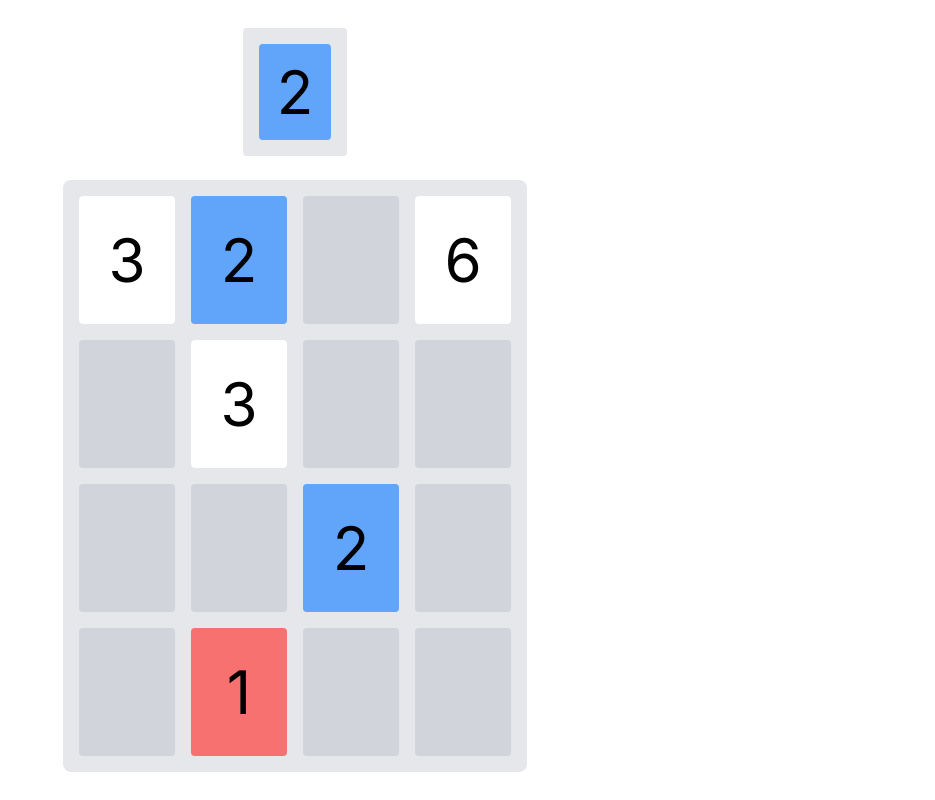
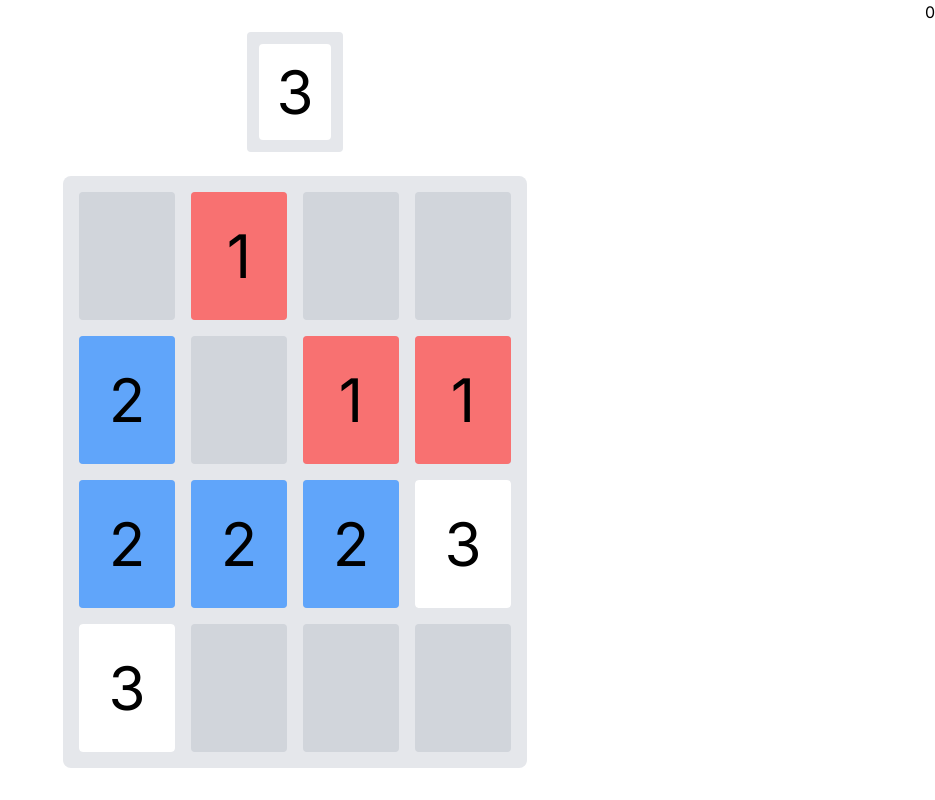
Before and after one commit to Trevor-M-Williams/games-2.0, a Next.js app: page /threes in a window 1280 px wide. Shown: the whole page, without its empty margins (345-1280 px from the left). Built offline with nearby package versions, Linux system fonts and the light colour scheme.

Commit message:
feat: bonus tile

```diff
--- a/app/threes/page.tsx
+++ b/app/threes/page.tsx
@@ -9,11 +9,14 @@ import { useGameLogic } from "@/components/threes/game-logic";
 
 export default function Threes() {
   const gridSize = 4;
-  const { tiles, nextTile, gameOver, onRestart } = useGameLogic(gridSize);
+  const { tiles, nextTile, gameOver, onRestart, score, moveCount } =
+    useGameLogic(gridSize);
 
   return (
     <div className="h-full w-full flex flex-col gap-6 items-center justify-center">
-      {gameOver && <GameOverModal score={123} onRestart={onRestart} />}
+      <div className="absolute top-0 right-0">{moveCount}</div>
+
+      {gameOver && <GameOverModal score={score} onRestart={onRestart} />}
 
       <NextTile value={nextTile} />
 
--- a/components/threes/game-logic.ts
+++ b/components/threes/game-logic.ts
@@ -1,20 +1,30 @@
 import { useState, useEffect } from "react";
-import { updateTiles, initTiles, mergeTiles, checkGameOver } from "./utils";
+import {
+  updateTiles,
+  initTiles,
+  mergeTiles,
+  checkGameOver,
+  calculateScore,
+  getBonusTile,
+} from "./utils";
 
 export function useGameLogic(gridSize: number) {
-  const initialTileBag = [1, 1, 1, 1, 2, 2, 2, 2, 3, 3, 3, 6];
+  const initialTileBag = [1, 1, 1, 1, 2, 2, 2, 2, 3, 3, 3, 3];
 
   const [tiles, setTiles] = useState<Tile[]>([]);
   const [tileBag, setTileBag] = useState<number[]>(initialTileBag);
   const [nextTile, setNextTile] = useState<number>(0);
   const [isTransitioning, setIsTransitioning] = useState(false);
-  const [moveNumber, setMoveNumber] = useState(0);
+  const [moveCount, setMoveCount] = useState(0);
   const [gameOver, setGameOver] = useState(false);
+  const [score, setScore] = useState(0);
+  const [highTile, setHighTile] = useState(0);
 
   useEffect(() => {
-    let { newTiles, newTileBag } = initTiles(gridSize, tileBag);
-    const nextTile = newTileBag[Math.floor(Math.random() * newTileBag.length)];
-    newTileBag = newTileBag.filter((tile) => tile !== nextTile);
+    const shuffledTileBag = initialTileBag.sort(() => Math.random() - 0.5);
+    let { newTiles, newTileBag } = initTiles(gridSize, shuffledTileBag);
+    const nextTile = newTileBag[0];
+    newTileBag = newTileBag.slice(1);
 
     setTiles(newTiles);
     setNextTile(nextTile);
@@ -39,31 +49,29 @@ export function useGameLogic(gridSize: number) {
 
       if (!validKeys.includes(event.key)) return;
 
-      const { moved, newTiles, newTile } = updateTiles(
-        event,
-        tiles,
-        gridSize,
-        nextTile
-      );
+      const { moved, newTiles } = updateTiles(event, tiles, gridSize, nextTile);
 
       if (moved) {
-        setMoveNumber(moveNumber + 1);
+        const newHighTile = Math.max(...newTiles.map((tile) => tile.value));
+
+        const nextTile = tileBag[0];
+        let newTileBag = tileBag.slice(1);
+
+        if (newTileBag.length === 0) {
+          newTileBag = [...initialTileBag].sort(() => Math.random() - 0.5);
+          if (newHighTile >= 48) {
+            const bonusTile = getBonusTile(highTile);
+            newTileBag.push(bonusTile);
+          }
+        }
+
+        setMoveCount(moveCount + 1);
         setIsTransitioning(true);
         setTiles(newTiles);
-
-        const nextTile = tileBag[Math.floor(Math.random() * tileBag.length)];
-        let newTileBag = tileBag.filter((tile) => tile !== nextTile);
-
-        if (newTileBag.length === 0) {
-          newTileBag = [1, 1, 1, 1, 2, 2, 2, 2, 3, 3, 3, 6];
-        }
+        setHighTile(newHighTile);
 
         setNextTile(nextTile);
         setTileBag(newTileBag);
-
-        setTimeout(() => {
-          if (newTile) setTiles(updateNewTile(newTiles, newTile));
-        }, 10);
 
         setTimeout(() => {
           setIsTransitioning(false);
@@ -74,46 +82,40 @@ export function useGameLogic(gridSize: number) {
 
     window.addEventListener("keydown", onKeyDown);
     return () => window.removeEventListener("keydown", onKeyDown);
-  }, [tiles]);
+  }, [
+    tiles,
+    isTransitioning,
+    gameOver,
+    moveCount,
+    gridSize,
+    tileBag,
+    nextTile,
+    highTile,
+  ]);
 
   useEffect(() => {
-    if (moveNumber > 10 || checkGameOver(tiles, gridSize)) {
+    // to promote focus
+    // if (moveCount > 10) {
+    //   setScore(0);
+    //   setGameOver(true);
+    // }
+    if (checkGameOver(tiles, gridSize)) {
+      setScore(calculateScore(tiles));
       setGameOver(true);
     }
   }, [tiles]);
 
-  function updateNewTile(newTiles: Tile[], newTile: Tile) {
-    const newTileId = newTile.id;
-
-    const updatedTiles = newTiles.map((tile) => {
-      if (tile.id === newTileId) {
-        if (tile.x < 0) {
-          tile.x = 0;
-        } else if (tile.x >= gridSize) {
-          tile.x = gridSize - 1;
-        } else if (tile.y < 0) {
-          tile.y = 0;
-        } else if (tile.y >= gridSize) {
-          tile.y = gridSize - 1;
-        }
-      }
-      return tile;
-    });
-
-    return updatedTiles;
-  }
-
   function onRestart() {
     let { newTiles, newTileBag } = initTiles(gridSize, initialTileBag);
-    const nextTile = newTileBag[Math.floor(Math.random() * newTileBag.length)];
-    newTileBag = newTileBag.filter((tile) => tile !== nextTile);
+    const nextTile = newTileBag[0];
+    newTileBag = newTileBag.slice(1);
 
     setTiles(newTiles);
     setNextTile(nextTile);
     setTileBag(newTileBag);
     setGameOver(false);
-    setMoveNumber(0);
+    setMoveCount(0);
   }
 
-  return { tiles, nextTile, gameOver, onRestart };
+  return { tiles, nextTile, gameOver, onRestart, score, moveCount };
 }
--- a/components/threes/ui.tsx
+++ b/components/threes/ui.tsx
@@ -44,7 +44,7 @@ export function NextTile({ value }: { value: number }) {
   if (value === 2) bgColor = "bg-blue-400";
 
   return (
-    <div className="bg-gray-200 p-4 rounded">
+    <div className="bg-gray-200 p-3 rounded">
       <div
         className={cn(
           "w-[4.5rem] h-[6rem] flex items-center justify-center text-6xl rounded",
--- a/components/threes/utils.ts
+++ b/components/threes/utils.ts
@@ -1,3 +1,30 @@
+const scoreMap = {
+  1: 0,
+  2: 0,
+  3: 1,
+  6: 2,
+  12: 3,
+  24: 4,
+  48: 5,
+  96: 6,
+  192: 7,
+  384: 8,
+  768: 9,
+  1536: 10,
+  3072: 11,
+  6144: 12,
+};
+
+export function calculateScore(tiles: Tile[]) {
+  let score = 0;
+  for (let i = 0; i < tiles.length; i++) {
+    const exponent = scoreMap[tiles[i].value as keyof typeof scoreMap];
+    score += 3 ** exponent;
+  }
+
+  return score;
+}
+
 export function checkGameOver(tiles: Tile[], gridSize: number) {
   if (tiles.length !== gridSize ** 2) return false;
 
@@ -35,29 +62,37 @@ function checkMoveIsValid(tile: Tile, adjacentTile: Tile | undefined) {
   return false;
 }
 
+export function getBonusTile(highTile: number) {
+  const exponent = scoreMap[highTile as keyof typeof scoreMap];
+  const bonusExponentMin = 2;
+  const bonusExponentMax = exponent - 3;
+  // get a random exponent between bonusExponentMin and bonusExponentMax
+  const randomExponent =
+    bonusExponentMin +
+    Math.floor(Math.random() * (bonusExponentMax - bonusExponentMin));
+  const bonusTile = 3 * 2 ** randomExponent;
+
+  return bonusTile;
+}
+
 export function initTiles(gridSize: number, tileBag: number[]) {
   let newTiles: Tile[] = [];
-  let newTileBag = [...tileBag];
 
-  for (let i = 0; i < gridSize; i++) {
-    for (let j = 0; j < gridSize; j++) {
-      if (Math.random() > 0.4) continue;
+  for (let i = 0; i < 9; i++) {
+    const nextTile = tileBag[i];
 
-      const randomIndex = Math.floor(Math.random() * newTileBag.length);
-      const randomTile = newTileBag[randomIndex];
-      newTileBag.splice(randomIndex, 1);
-
-      const id = Math.floor(Math.random() * 1000000000);
-
-      newTiles.push({
-        id,
-        x: i,
-        y: j,
-        value: randomTile,
-      });
+    while (true) {
+      const x = Math.floor(Math.random() * gridSize);
+      const y = Math.floor(Math.random() * gridSize);
+      const tile = newTiles.find((t) => t.x === x && t.y === y);
+      if (!tile) {
+        newTiles.push({ id: i, x, y, value: nextTile });
+        break;
+      }
     }
   }
 
+  const newTileBag = tileBag.slice(9);
   return { newTiles, newTileBag };
 }
 
@@ -84,7 +119,7 @@ function spawnTile(
   nextTile: number,
   direction: string
 ) {
-  let position = getPositionForDirection(direction, gridSize, newTiles);
+  let position = getTilePosition(direction, gridSize, newTiles);
 
   const id = Math.floor(Math.random() * 1000000000);
   let newTile = {
@@ -95,9 +130,8 @@ function spawnTile(
   };
 
   return newTile;
-}
 
-function getPositionForDirection(
+  function getTilePosition(
     direction: string,
     gridSize: number,
     newTiles: Tile[]
@@ -105,30 +139,32 @@ function getPositionForDirection(
     let col = 0;
     let row = 0;
     let found = false;
+
     while (!found) {
       col = Math.floor(Math.random() * gridSize);
       row = Math.floor(Math.random() * gridSize);
       switch (direction) {
         case "up":
           found = !newTiles.find((t) => t.x === col && t.y === gridSize - 1);
-        row = gridSize + 1;
+          row = gridSize - 1;
           break;
         case "down":
           found = !newTiles.find((t) => t.x === col && t.y === 0);
-        row = -2;
+          row = 0;
           break;
         case "left":
           found = !newTiles.find((t) => t.x === gridSize - 1 && t.y === row);
-        col = gridSize + 1;
+          col = gridSize - 1;
           break;
         case "right":
           found = !newTiles.find((t) => t.x === 0 && t.y === row);
-        col = -2;
+          col = 0;
           break;
       }
     }
 
     return { col, row };
+  }
 }
 
 export function updateTiles(
@@ -208,5 +244,5 @@ export function updateTiles(
   const newTile = spawnTile(newTiles, gridSize, nextTile, direction);
   newTiles.push(newTile);
 
-  return { moved, newTiles, newTile };
+  return { moved, newTiles };
 }
```
Lines whose indentation alone changed are shown as unchanged.
